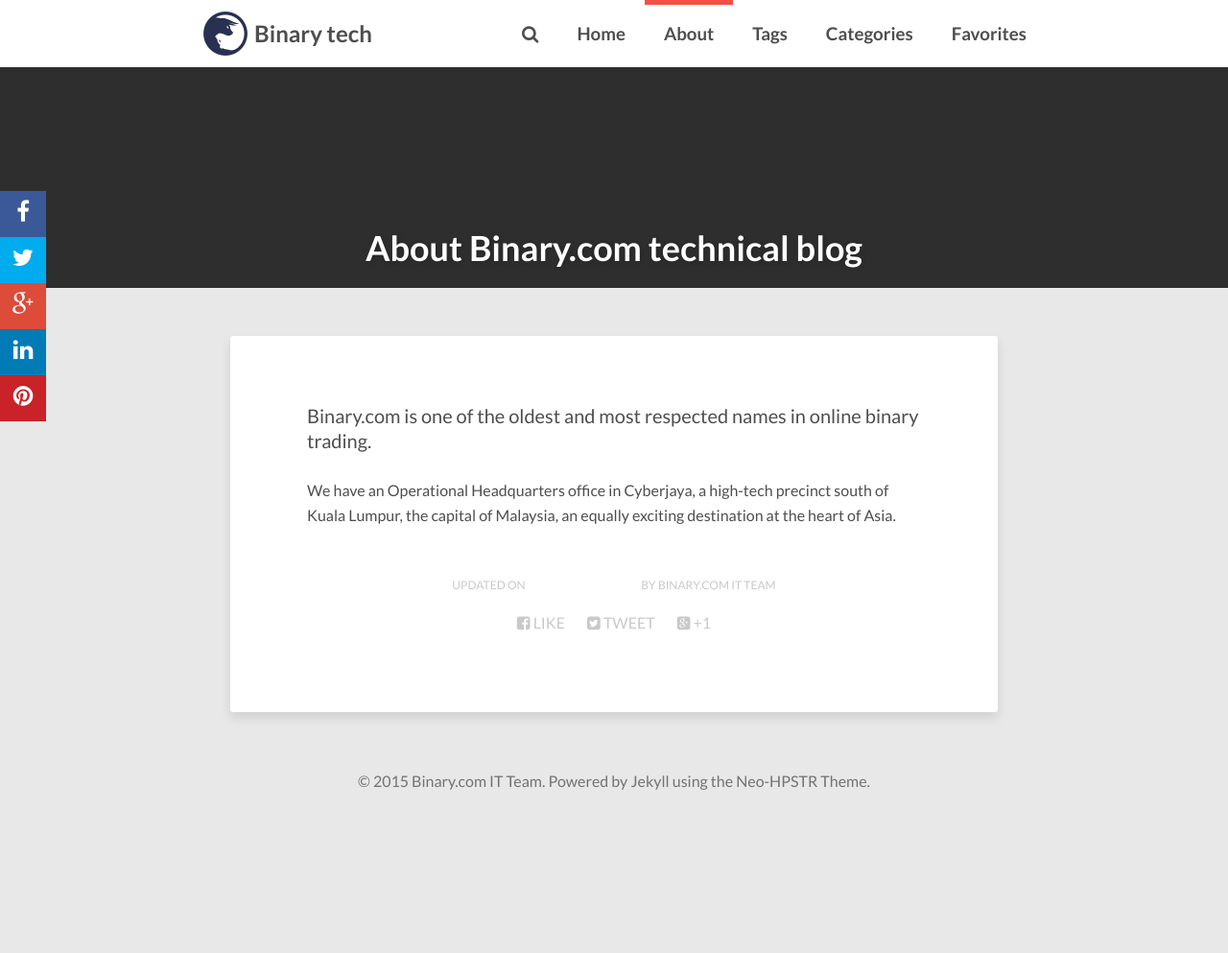
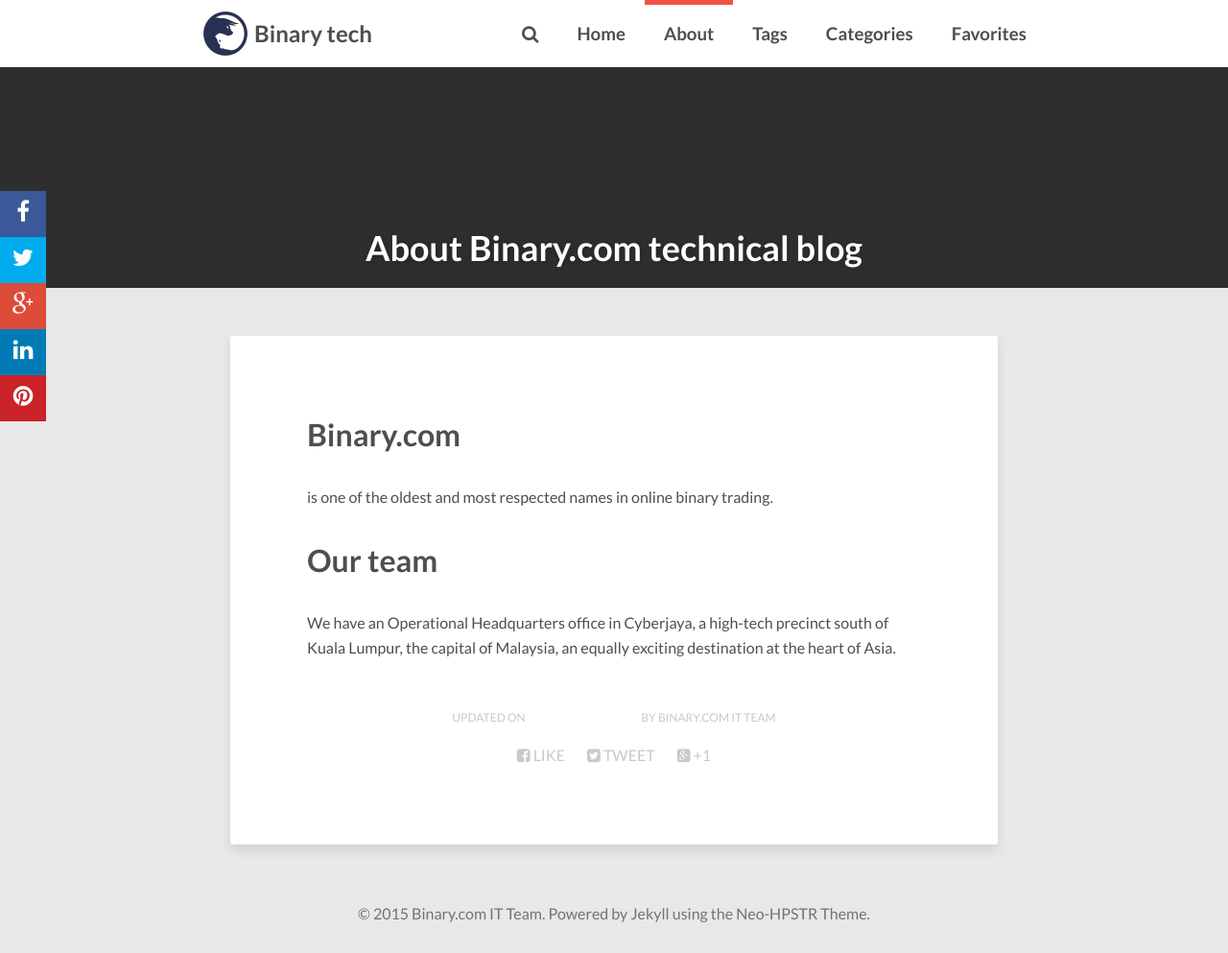
Before and after one commit to binary-com/tech, a Jekyll site: the page built from about/index.md, in a window 1280 px wide and 993 px high. Shown: the whole window at 96% size. Built offline with Jekyll 4.4.1, drawn with Linux system fonts in a browser that asks for light colours; nearby versions of some CDN libraries; comment, search, counter and statistics services are not loaded.

Commit message:
Tidy: make markup of about page more tidy

```diff
--- a/about/index.md
+++ b/about/index.md
@@ -9,6 +9,8 @@
 modified: 2015-11-26
 ---
 
-Binary.com is one of the oldest and most respected names in online binary trading.
+# Binary.com
+is one of the oldest and most respected names in online binary trading.
 
+# Our team
 We have an Operational Headquarters office in Cyberjaya, a high-tech precinct south of Kuala Lumpur, the capital of Malaysia, an equally exciting destination at the heart of Asia.
```
